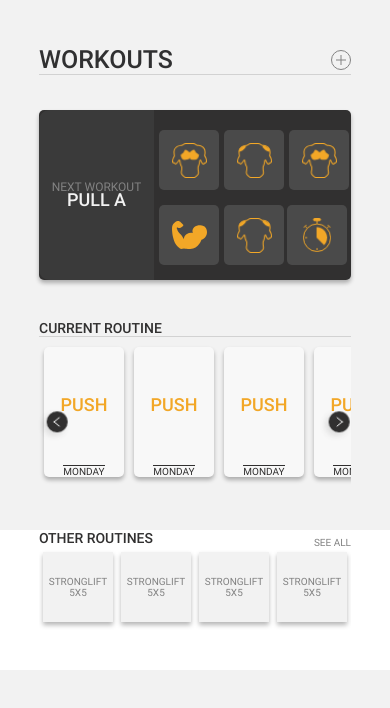
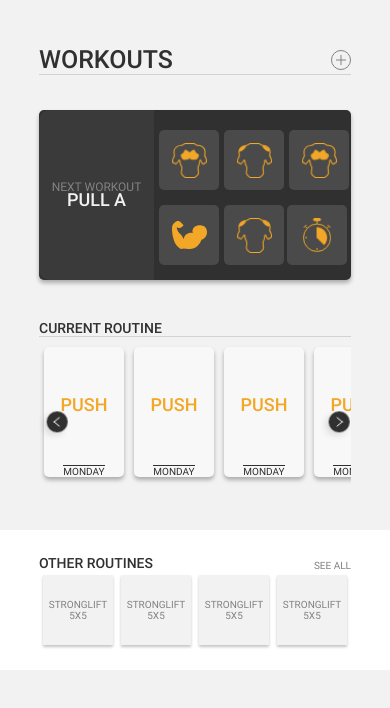
Before and after one commit to RagOfJoes/React-Native-Workout, a React Native app: screen / in a window 390 px wide. Shown: the top 708 px of the page. Built offline with nearby package versions, Linux system fonts and the light colour scheme.

Commit message:
centered otherRoutines and redid shadows for card

```diff
--- a/Components/Home/Other Routines/Card.js
+++ b/Components/Home/Other Routines/Card.js
@@ -21,12 +21,12 @@ const styles = StyleSheet.create({
         shadowColor: "#000",
         shadowOffset: {
             width: 0,
-            height: 3,
+            height: 2,
         },
-        shadowOpacity: 0.29,
-        shadowRadius: 4.65,
+        shadowOpacity: 0.23,
+        shadowRadius: 2.62,
 
-        elevation: 7,
+        elevation: 4,
     },
     otherRoutinesCardText: {
         fontSize: 10,
--- a/Components/Home/Other Routines/OtherRoutines.js
+++ b/Components/Home/Other Routines/OtherRoutines.js
@@ -5,7 +5,7 @@ import { View, Text, TouchableOpacity, StyleSheet } from 'react-native';
 const OtherRoutines = (props) => {
     return (
         <View style={styles.otherRoutineContainer}>
-            <View style={{ width: "80%", height: "100%" }}>
+            <View style={{ width: "80%", height: "100%", justifyContent: "center" }}>
                 <View style={styles.otherRoutineTitleRow}>
                     <Text style={styles.otherRoutineTextOne}>OTHER ROUTINES</Text>
                     <TouchableOpacity>
@@ -30,13 +30,14 @@ const styles = StyleSheet.create({
         height: 140,
         width: "100%",
         marginTop: 40,
+        paddingTop: 25,
         alignItems: "center",
         flexDirection: "column",
         backgroundColor: "#FFF"
     },
     otherRoutineTitleRow: {
         flex: .5,
-        flexDirection: 'row'
+        flexDirection: 'row',
     },
     otherRoutineTextOne: {
         fontSize: 14,
@@ -51,7 +52,7 @@ const styles = StyleSheet.create({
         fontFamily: "Roboto-Regular"
     },
     otherRoutineCardsRow: {
-        flex: 3.5,
+        flex: 3,
         overflow: "hidden",
         flexDirection: "row",
     }
```
